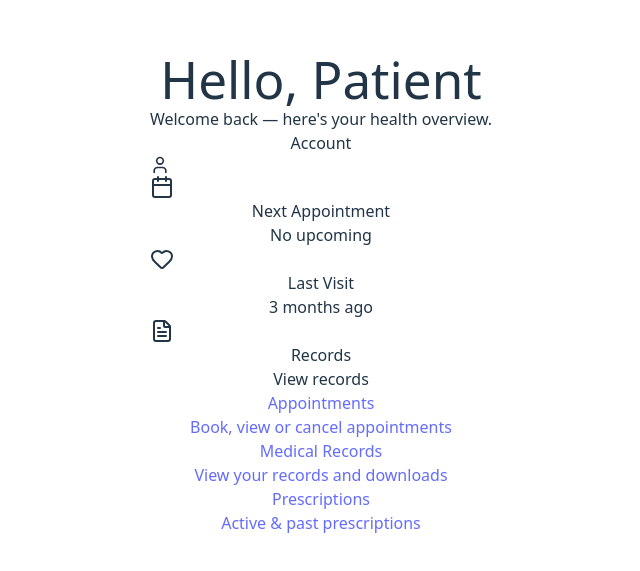
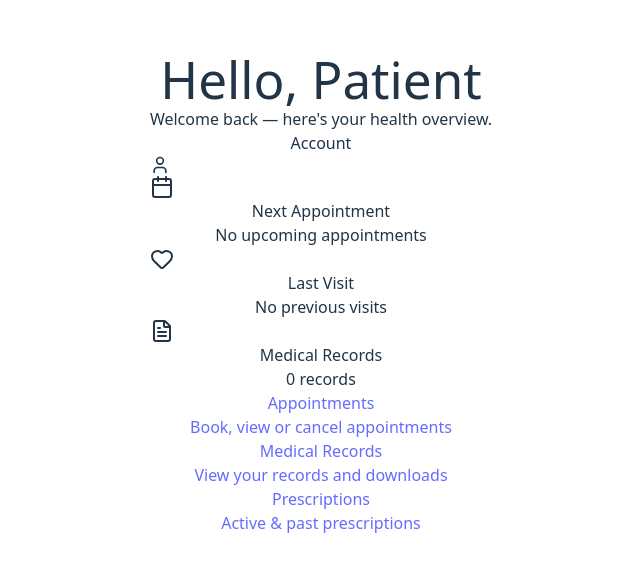
Before and after one commit to solemn-eyes/HealthWeb-Project, a React app in the folder frontend/frontend/: page /dashboard in a window 1280 px wide. Shown: the part 107-678 px from the top of the page, without its empty margins (319-959 px from the left). Built offline with nearby package versions, Linux system fonts and the light colour scheme; no server answers; the HTML template or start-up script is replaced by a standard one.

Commit message:
Updated the page

```diff
--- a/frontend/frontend/src/pages/PatientDashboard.jsx
+++ b/frontend/frontend/src/pages/PatientDashboard.jsx
@@ -1,9 +1,9 @@
 import React, { useEffect, useState } from "react";
 import { Calendar, FileText, Heart, User } from "lucide-react";
-import { getProfile, getAppointments } from "../services/patientApi";
+import { getProfile, getAppointments, getLastVisit, getRecordCount } from "../services/patientApi";
 import { useContext } from "react";
 import { AuthContext } from "../context/AuthContext";
-import { Link } from "react-router-dom";
+import { Link, useNavigate } from "react-router-dom";
 
 const StatCard = ({ title, value, icon }) => (
   <div className="bg-white p-5 rounded-lg shadow hover:shadow-lg transition">
@@ -22,24 +22,44 @@ const StatCard = ({ title, value, icon }) => (
 
 export default function PatientDashboard() {
   const { authTokens } = useContext(AuthContext);
+  const navigate = useNavigate();
   const [profile, setProfile] = useState(null);
   const [appointments, setAppointments] = useState([]);
+  const [nextAppointment, setNextAppointment] = useState(null);
+  const [lastVisit, setLastVisit] = useState(null);
+  const [recordCount, setRecordCount] = useState(0);
+
 
   useEffect(() => {
     const load = async () => {
       try {
         const p = await getProfile();
         setProfile(p);
-        const a = await getAppointments();
-        setAppointments(a);
+        const appts = await getAppointments();
+        setAppointments(appts);
+
+        // Try to get last visit, but it's okay if it's null (no previous visits)
+        try {
+          const last = await getLastVisit();
+          setLastVisit(last || null);
+        } catch (err) {
+          console.error("Error loading last visit:", err);
+          setLastVisit(null);
+        }
+
+        const recs = await getRecordCount();
+        setRecordCount(recs);
+
+        const futureAppts = appts.filter(a => new Date(a.date) >= new Date());
+        setNextAppointment(futureAppts[0] || null);
       } catch (err) {
-        console.error(err);
+        console.error("Failed to load dashboard data:", err);
       }
     };
     load();
   }, [authTokens]);
 
-  const nextAppt = appointments.length ? `${appointments[0].date} ${appointments[0].time}` : "No upcoming";
+
 
   return (
     <div className="min-h-screen bg-gray-50 p-6">
@@ -60,9 +80,35 @@ export default function PatientDashboard() {
       </header>
 
       <section className="grid grid-cols-1 md:grid-cols-3 gap-4 mb-6">
-        <StatCard title="Next Appointment" value={nextAppt} icon={<Calendar />} />
-        <StatCard title="Last Visit" value="3 months ago" icon={<Heart />} />
-        <StatCard title="Records" value="View records" icon={<FileText />} />
+        <div onClick={() => navigate("/dashboard/appointments")} className="cursor-pointer">
+          <StatCard
+            title="Next Appointment"
+            value={
+              nextAppointment
+                ? `${nextAppointment.date} at ${nextAppointment.time}`
+                : "No upcoming appointments"
+            }
+            icon={<Calendar />}
+          />
+        </div>
+        <div onClick={() => navigate("/dashboard/appointments")} className="cursor-pointer">
+          <StatCard
+            title="Last Visit"
+            value={
+              lastVisit
+                ? `${lastVisit.date} at ${lastVisit.time}`
+                : "No previous visits"
+            }
+            icon={<Heart />}
+          />
+        </div>
+        <div onClick={() => navigate("/dashboard/records")} className="cursor-pointer">
+          <StatCard
+            title="Medical Records"
+            value={`${recordCount} records`}
+            icon={<FileText />}
+          />
+        </div>
       </section>
 
       <section className="grid grid-cols-1 md:grid-cols-3 gap-4">
@@ -81,6 +127,8 @@ export default function PatientDashboard() {
           <p className="text-sm text-gray-500">Active & past prescriptions</p>
         </Link>
       </section>
+
+
     </div>
   );
 }
```
